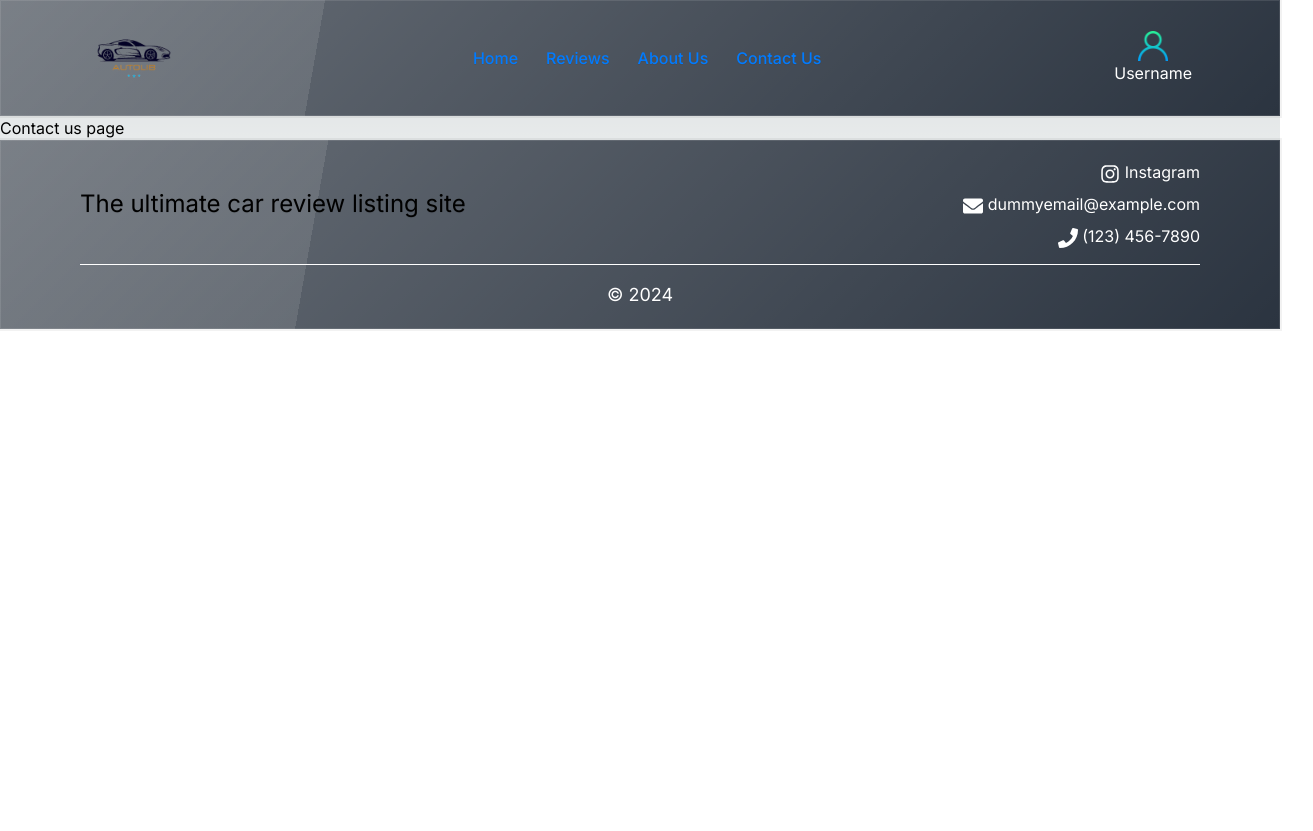
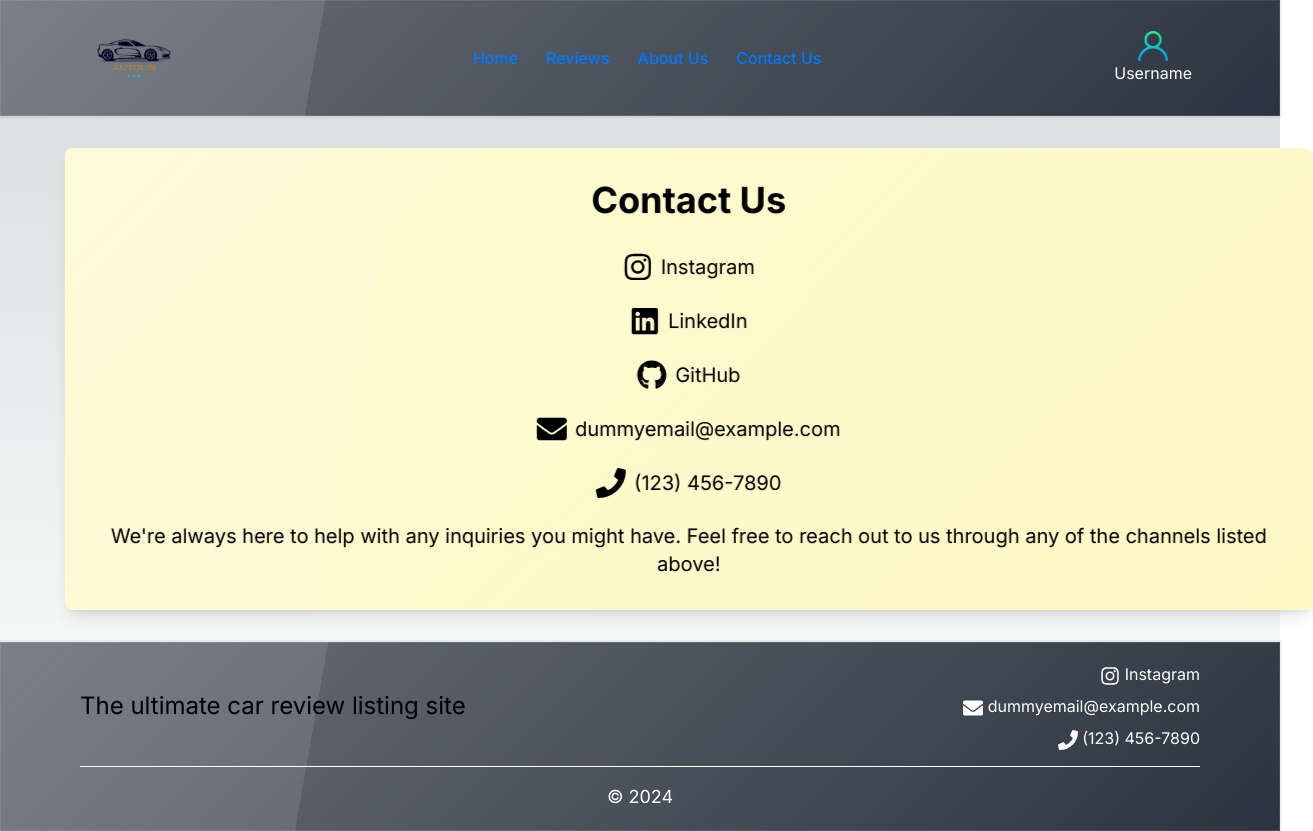
Before and after one commit to Josekariz/autolib, a Next.js app: page /contact_us in a window 1280 px wide. Shown: the whole page, 1313 px wide, since content can reach past the window. Before the commit the page ends 800 px from the top, so only its background shows below. Built offline with nearby package versions, Linux system fonts and the light colour scheme.

Commit message:
impliment simple contact us page

```diff
--- /dev/null
+++ b/src/app/contact_us/contact.css
@@ -0,0 +1,20 @@
+@keyframes slideInAndMove {
+    0% {
+        transform: translateX(100%);
+        opacity: 0;
+    }
+    10% {
+        transform: translateX(0);
+        opacity: 1;
+    }
+    50% {
+        transform: translateX(4%);
+    }
+    100% {
+        transform: translateX(-4%);
+    }
+}
+
+.moving-card {
+    animation: slideInAndMove 12s ease-in-out infinite alternate;
+}
--- a/src/app/contact_us/page.tsx
+++ b/src/app/contact_us/page.tsx
@@ -1,5 +1,51 @@
-export default function Contact() {
+import React from 'react';
+import Link from 'next/link';
+import { FaInstagram, FaEnvelope, FaPhone, FaLinkedin, FaGithub } from 'react-icons/fa';
+import './contact.css'; // Import the CSS file
+
+export default function ContactUs() {
     return (
-        <h1>Contact us page</h1>
-    )
+        <div className="container mx-auto px-4 py-8">
+            <div className="glass bg-yellow-100 p-8 rounded-lg shadow-lg backdrop-filter backdrop-blur-lg dark:bg-opacity-30 moving-card">
+                <h1 className="text-4xl font-bold text-center mb-8">Contact Us</h1>
+
+                <div className="flex flex-col items-center space-y-6">
+                    <Link href="https://www.instagram.com/sejoqariz/">
+                        <div className="flex items-center space-x-2 cursor-pointer link-hover">
+                            <FaInstagram className="text-3xl" />
+                            <span className="text-xl">Instagram</span>
+                        </div>
+                    </Link>
+
+                    <Link href="https://www.linkedin.com/in/josephmachariakariuki/">
+                        <div className="flex items-center space-x-2 cursor-pointer link-hover">
+                            <FaLinkedin className="text-3xl" />
+                            <span className="text-xl">LinkedIn</span>
+                        </div>
+                    </Link>
+
+                    <Link href="https://github.com/Josekariz">
+                        <div className="flex items-center space-x-2 cursor-pointer link-hover">
+                            <FaGithub className="text-3xl" />
+                            <span className="text-xl">GitHub</span>
+                        </div>
+                    </Link>
+
+                    <div className="flex items-center space-x-2 link-hover">
+                        <FaEnvelope className="text-3xl" />
+                        <span className="text-xl">dummyemail@example.com</span>
+                    </div>
+
+                    <div className="flex items-center space-x-2 link-hover">
+                        <FaPhone className="text-3xl" />
+                        <span className="text-xl">(123) 456-7890</span>
+                    </div>
+
+                    <p className="text-center text-xl mt-6">
+                        We're always here to help with any inquiries you might have. Feel free to reach out to us through any of the channels listed above!
+                    </p>
+                </div>
+            </div>
+        </div>
+    );
 }
```
